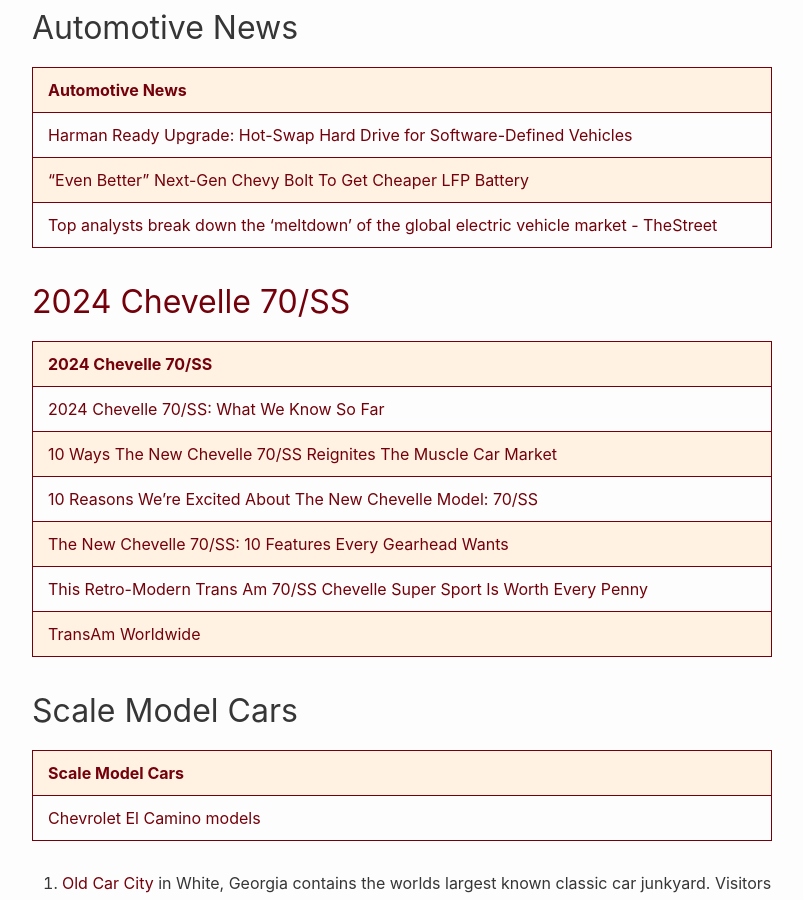
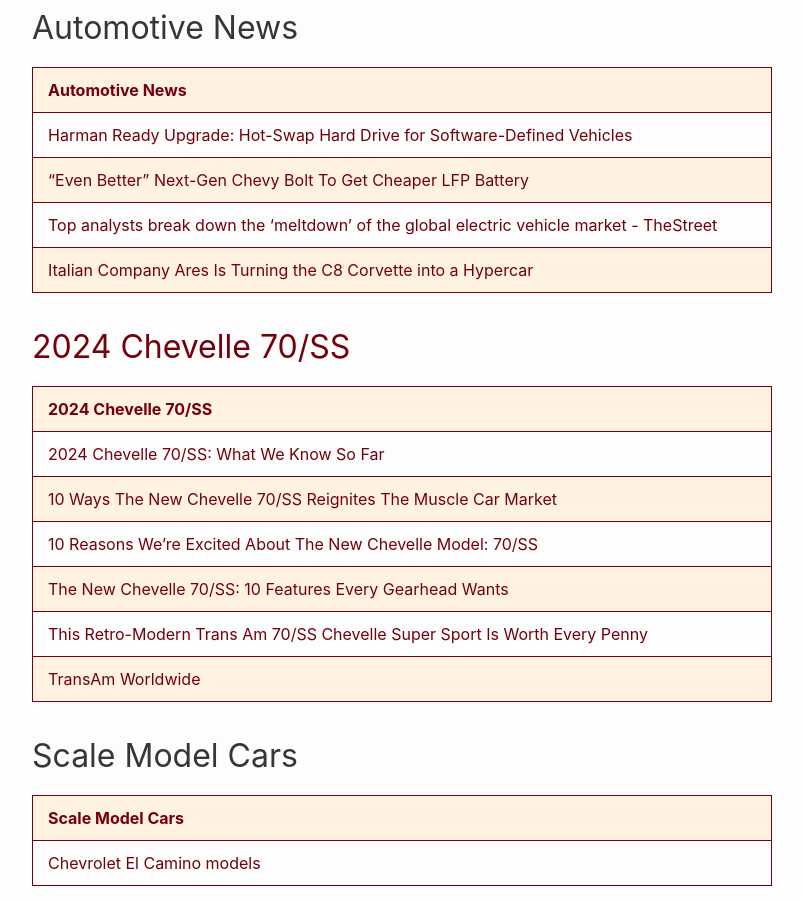
Before and after one commit to RalphHightower/RalphHightower, a Jekyll site: the page built from AutomotiveResources.md, in a window 1280 px wide and 900 px high, scrolled down 5033 px. Shown: the whole window, without its empty margins (238-1041 px from the left). Built offline with Jekyll 4.4.1, drawn with Linux system fonts in a browser that asks for light colours; our own code applies the rules of GitHub Pages for plain Markdown files.

Commit message:
[docs](doc): AutomotiveResources(added conversion of C8 into)

```diff
--- a/AutomotiveResources.md
+++ b/AutomotiveResources.md
@@ -93,6 +93,8 @@
 | [Harman Ready Upgrade: Hot-Swap Hard Drive for Software-Defined Vehicles](https://www.motortrend.com/news/harmans-ready-upgrade-is-like-a-hot-swap-hard-drive-for-cars/ ) |
 | ["Even Better" Next-Gen Chevy Bolt To Get Cheaper LFP Battery](https://insideevs.com/news/692994/even-better-next-gen-chevy-bolt-get-cheaper-lfp-battery/ ) |
 | [Top analysts break down the 'meltdown' of the global electric vehicle market - TheStreet](https://www.thestreet.com/electric-vehicles/global-electric-vehicle-adoption-curve-slowdown-ev-tesla-detroit-three ) |
+| [Italian Company Ares Is Turning the C8 Corvette into a Hypercar](https://www.caranddriver.com/news/a45676763/ares-s1-corvette-hypercar/ ) |
+
 
 ## [2024 Chevelle 70/SS](https://www.hotcars.com/chevelle-70ss-what-we-know/ )
 
```
